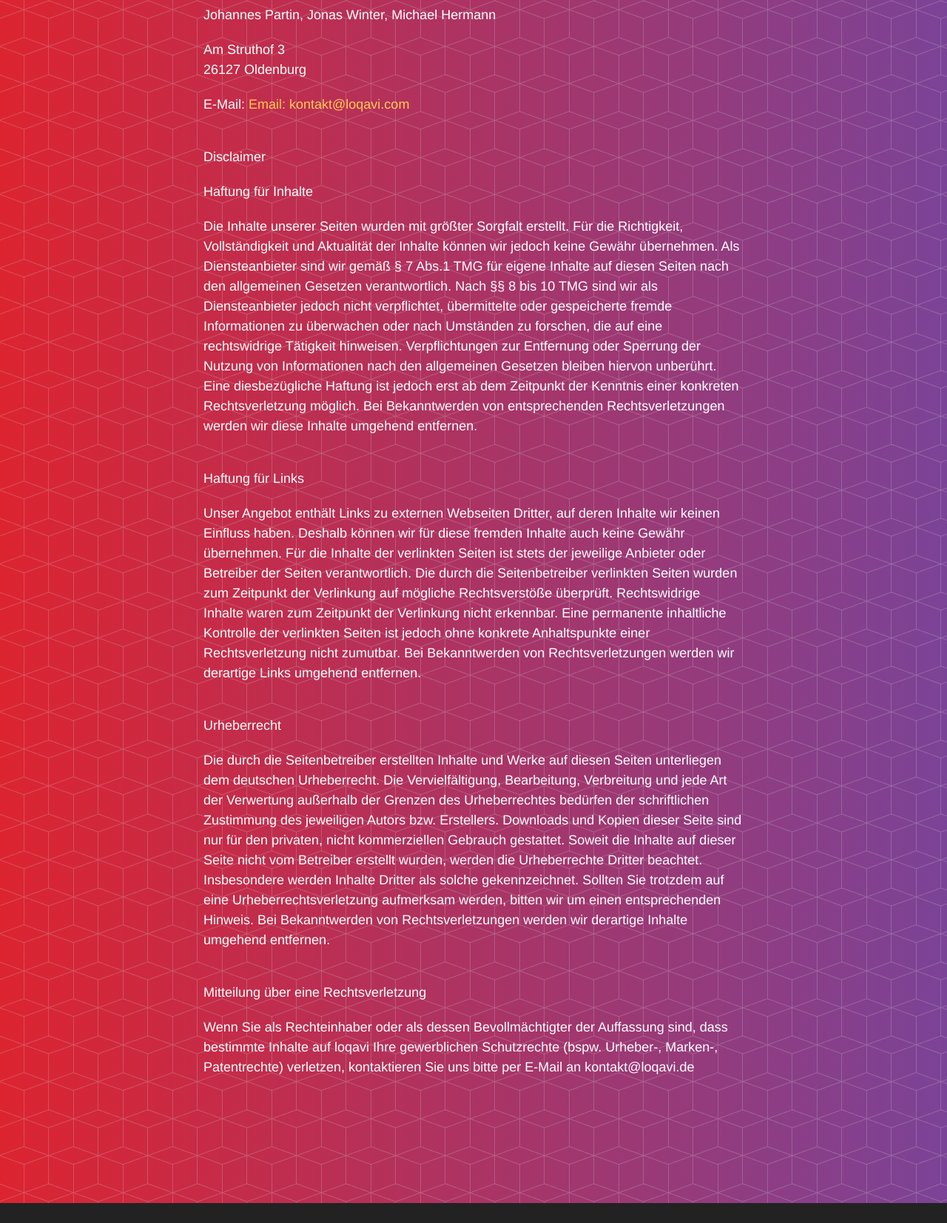
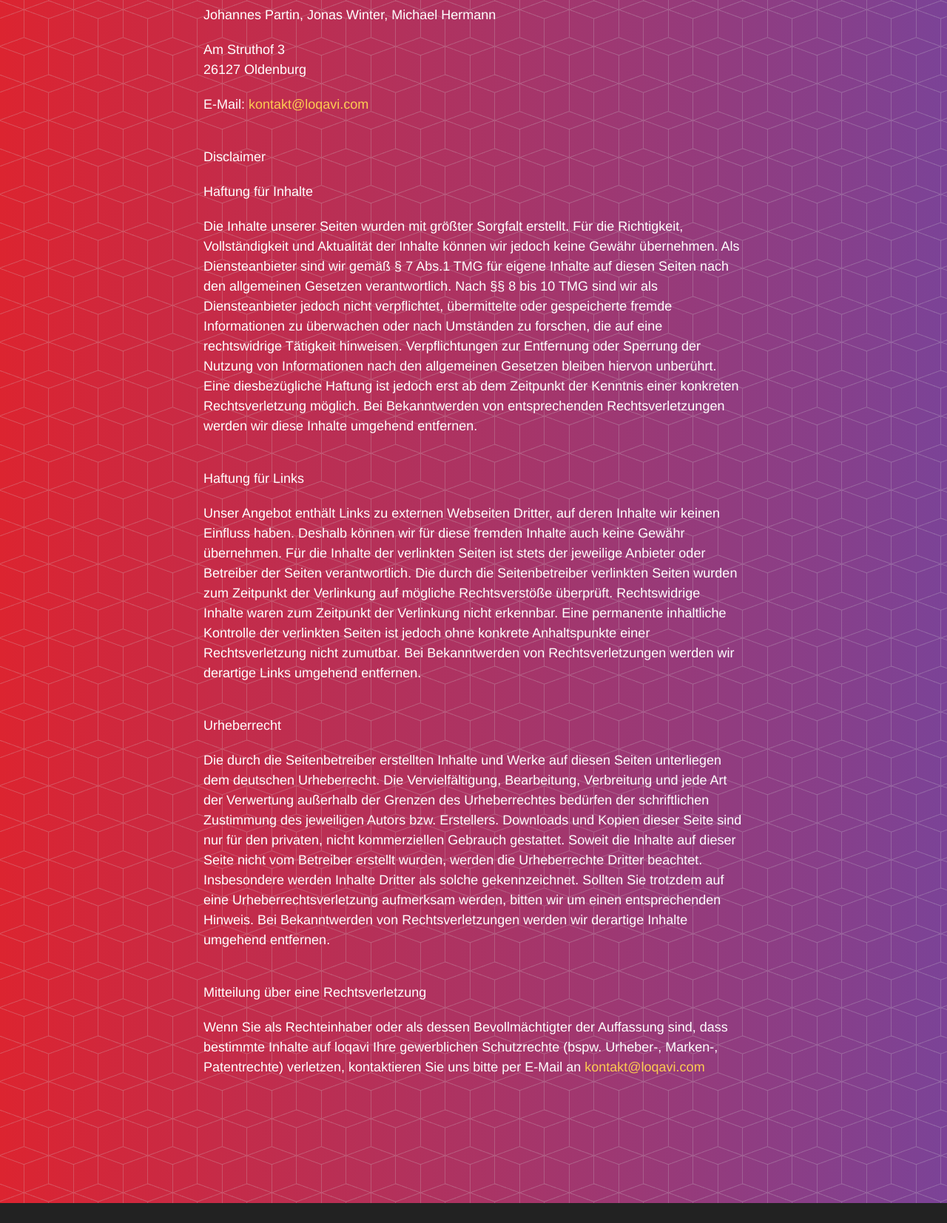
Before and after one commit to loqavi/loqavi.github.io, a plain HTML site: page impressum.html in a window 1280 px wide. Shown: the part 300-1954 px from the top of the page at 74% size. Drawn offline with Linux system fonts and the light colour scheme; a web font is replaced by a local one.

Commit message:
Email angepasst

```diff
--- a/impressum.html
+++ b/impressum.html
@@ -58,7 +58,7 @@
           <p>Vertreten durch:<br>Johannes Partin, Jonas Winter, Michael Hermann</p>
           <p>Am Struthof 3<br>26127 Oldenburg</p>
           <p>E-Mail:
-            <a href="mailto:kontakt@loqavi.com">Email: kontakt@loqavi.com</a>
+            <a href="mailto:kontakt@loqavi.com">kontakt@loqavi.com</a>
           </p>
           <br>
           <p>Disclaimer</p>
@@ -72,7 +72,7 @@
           <p>Die durch die Seitenbetreiber erstellten Inhalte und Werke auf diesen Seiten unterliegen dem deutschen Urheberrecht. Die Vervielfältigung, Bearbeitung, Verbreitung und jede Art der Verwertung außerhalb der Grenzen des Urheberrechtes bedürfen der schriftlichen Zustimmung des jeweiligen Autors bzw. Erstellers. Downloads und Kopien dieser Seite sind nur für den privaten, nicht kommerziellen Gebrauch gestattet. Soweit die Inhalte auf dieser Seite nicht vom Betreiber erstellt wurden, werden die Urheberrechte Dritter beachtet. Insbesondere werden Inhalte Dritter als solche gekennzeichnet. Sollten Sie trotzdem auf eine Urheberrechtsverletzung aufmerksam werden, bitten wir um einen entsprechenden Hinweis. Bei Bekanntwerden von Rechtsverletzungen werden wir derartige Inhalte umgehend entfernen.</p>
           <br>
           <p>Mitteilung über eine Rechtsverletzung</p>
-          <p>Wenn Sie als Rechteinhaber oder als dessen Bevollmächtigter der Auffassung sind, dass bestimmte Inhalte auf loqavi Ihre gewerblichen Schutzrechte (bspw. Urheber-, Marken-, Patentrechte) verletzen, kontaktieren Sie uns bitte per E-Mail an kontakt@loqavi.de</p>
+          <p>Wenn Sie als Rechteinhaber oder als dessen Bevollmächtigter der Auffassung sind, dass bestimmte Inhalte auf loqavi Ihre gewerblichen Schutzrechte (bspw. Urheber-, Marken-, Patentrechte) verletzen, kontaktieren Sie uns bitte per E-Mail an <a href="mailto:kontakt@loqavi.com">kontakt@loqavi.com</a></p>
         </div>
       </div>
     </div>
```
